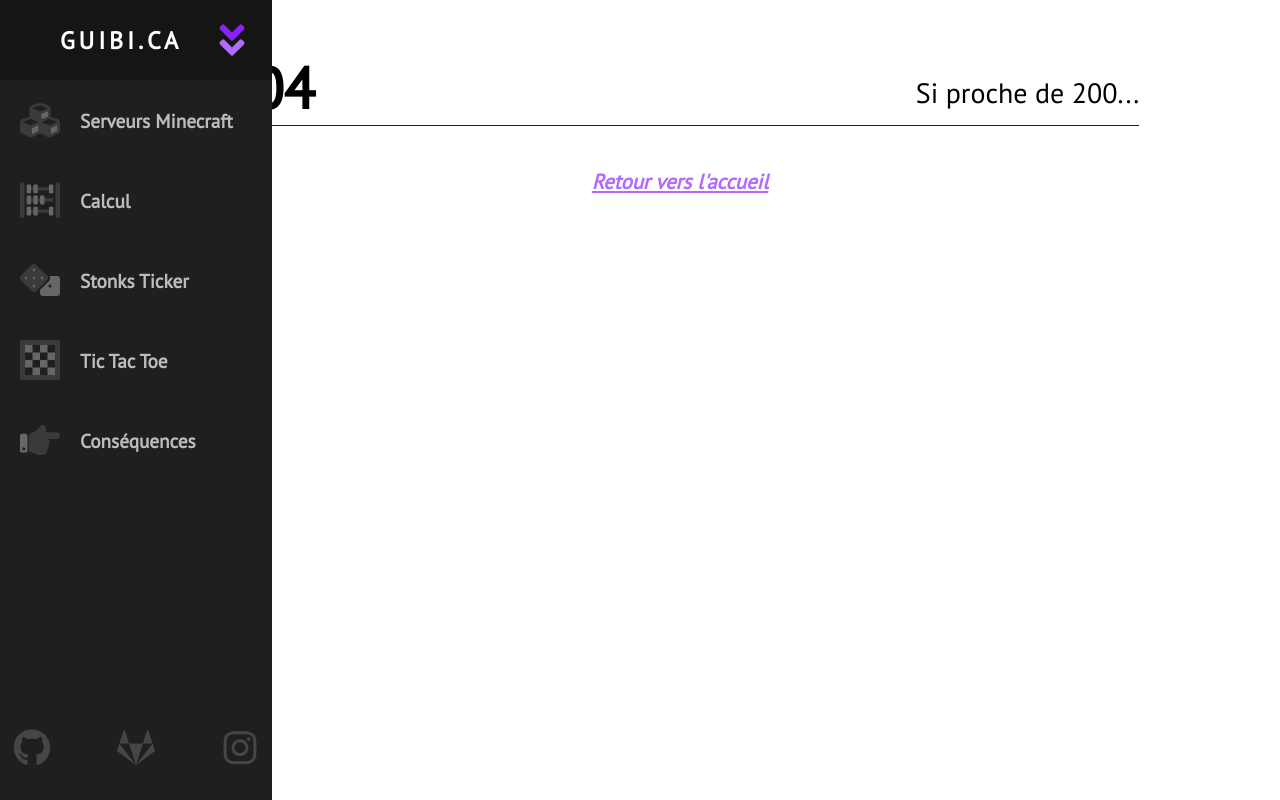
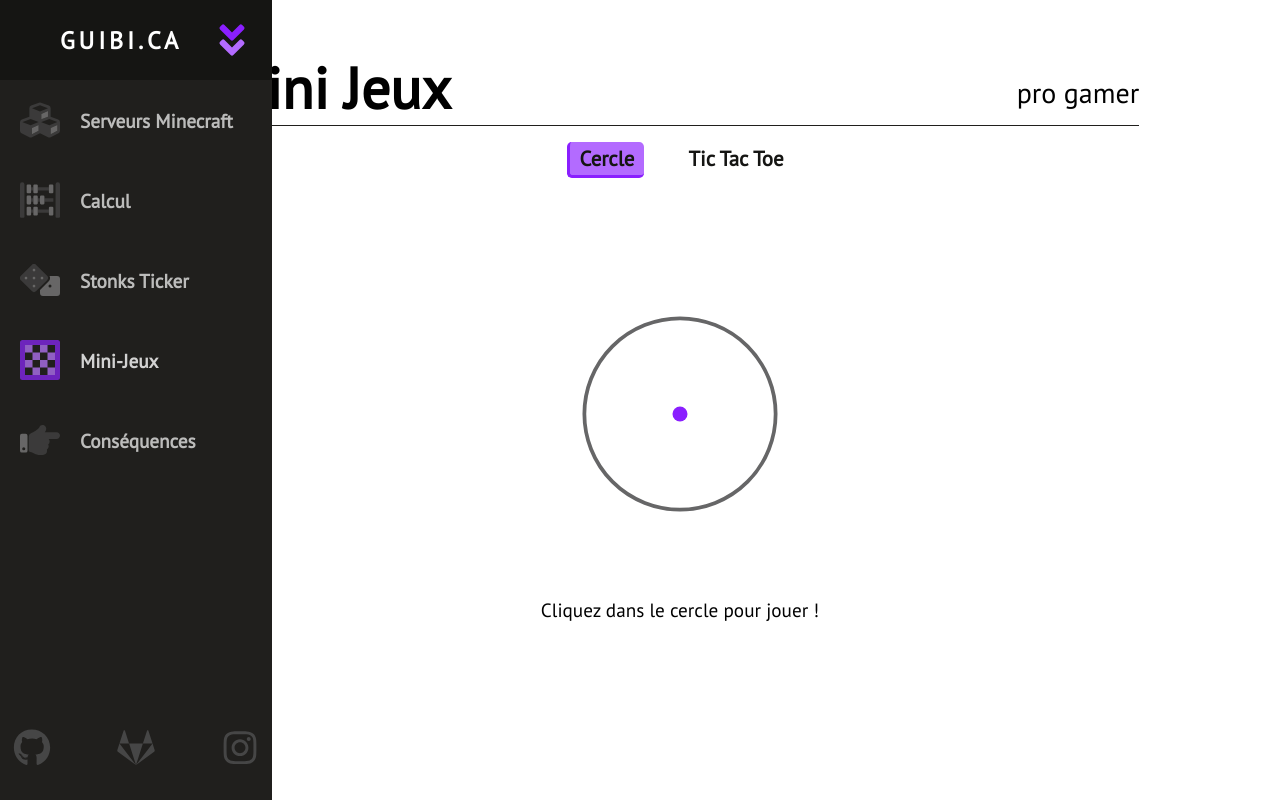
Before and after one commit to Guibi1/achive_2022_guibi.ca, a React (Create React App) app: page /minijeux/cercle in a window 1280 px wide. Before the commit this address had no page. Built offline with nearby package versions, Linux system fonts and the light colour scheme.

Commit message:
Added MiniGame page. Nested TicTacToe page and Cercle page into it.

```diff
--- a/src/App.jsx
+++ b/src/App.jsx
@@ -10,7 +10,7 @@ const PageNotFound = loadable(() => import("./components/PageNotFound"))
 const StonksTicker = loadable(() => import("./components/StonksTicker/StonksTicker"))
 const ServeursMinecraft = loadable(() => import("./components/Minecraft/ServeursMinecraft"))
 const Calcul = loadable(() => import("./components/Calcul/Calcul"))
-const TicTacToe = loadable(() => import("./components/TicTacToe/TicTacToe"))
+const MiniJeux = loadable(() => import("./components/MiniJeux/MiniJeux"))
 const Consequences = loadable(() => import("./components/Consequences/Consequences"))
 
 
@@ -38,8 +38,8 @@ export default class App extends Component
                         <Calcul fallback={<CircularProgress color="secondary"/>}/>
                     }/>
 
-                    <Route path="tic-tac-toe" element={
-                        <TicTacToe fallback={<CircularProgress color="secondary"/>}/>
+                    <Route path="minijeux/*" element={
+                        <MiniJeux fallback={<CircularProgress color="secondary"/>}/>
                     }/>
 
                     <Route path="consequences" element={
--- a/src/components/Header.jsx
+++ b/src/components/Header.jsx
@@ -42,7 +42,7 @@ export default function Header()
                 <Item url="/stonk-sticker" title="Stonks Ticker">
                     <svg aria-hidden="true" focusable="false" data-prefix="fad" data-icon="dice" role="img" xmlns="http://www.w3.org/2000/svg" viewBox="0 0 640 512" className="svg-inline--fa fa-dice fa-w-20 fa-2x"><g className="fa-group"><path fill="currentColor" d="M433.63 189.3L258.7 14.37a49.07 49.07 0 0 0-69.39 0L14.37 189.3a49.07 49.07 0 0 0 0 69.39L189.3 433.63a49.07 49.07 0 0 0 69.39 0L433.63 258.7a49.08 49.08 0 0 0 0-69.4zM96 248a24 24 0 1 1 24-24 24 24 0 0 1-24 24zm128 128a24 24 0 1 1 24-24 24 24 0 0 1-24 24zm0-128a24 24 0 1 1 24-24 24 24 0 0 1-24 24zm0-128a24 24 0 1 1 24-24 24 24 0 0 1-24 24zm128 128a24 24 0 1 1 24-24 24 24 0 0 1-24 24z" className="fa-dark"></path><path fill="currentColor" d="M592 192H473.26a81.07 81.07 0 0 1-17 89.32L320 417.58V464a48 48 0 0 0 48 48h224a48 48 0 0 0 48-48V240a48 48 0 0 0-48-48zM480 376a24 24 0 1 1 24-24 24 24 0 0 1-24 24zM96 200a24 24 0 1 0 24 24 24 24 0 0 0-24-24zm256 48a24 24 0 1 0-24-24 24 24 0 0 0 24 24zm-128 80a24 24 0 1 0 24 24 24 24 0 0 0-24-24zm0-256a24 24 0 1 0 24 24 24 24 0 0 0-24-24zm0 128a24 24 0 1 0 24 24 24 24 0 0 0-24-24z" className="fa-light"></path></g></svg>
                 </Item>
-                <Item url="/tic-tac-toe" title="Tic Tac Toe">
+                <Item url="/minijeux" title="Mini-Jeux">
                     <svg aria-hidden="true" focusable="false" data-prefix="fad" data-icon="game-board" role="img" xmlns="http://www.w3.org/2000/svg" viewBox="0 0 512 512" className="svg-inline--fa fa-game-board fa-w-16 fa-2x"><g className="fa-group"><path fill="currentColor" d="M480 0H32A32 32 0 0 0 0 32v448a32 32 0 0 0 32 32h448a32 32 0 0 0 32-32V32a32 32 0 0 0-32-32zm-31.8 448H64v-96h.2v-96H64v-96h.2V64h384z" className="fa-dark"></path><path fill="currentColor" d="M256 256v-96h-95.9V64.1h-96v96H160V256H64.2v96h96v-96zm0 96h-95.8v96h96v-96H352v-96h-96zm96.1 96.1h96v-96h-96zm.1-288.1v96h96v-96zm-96-96v96h96V64z" className="fa-light"></path></g></svg>
                 </Item>
                 <Item url="/consequences" title="Conséquences">
--- /dev/null
+++ b/src/components/MiniJeux/Cercle.jsx
@@ -0,0 +1,104 @@
+import { Component } from 'react';
+
+// TODO: make an end screen
+
+class Cercle extends Component
+{
+    constructor()
+    {
+        super();
+        this.state = { ball: { rotation: 0, inside: false }, ennemies: [], score: 0, firstGame: true, dead: false };
+    }
+
+    spawnEnnemy = (n) =>
+    {
+        if (n === 0)
+            return;
+
+        let inside = Math.floor(Math.random() * 2) === 0;
+        let rotation = (this.state.ennemies[this.state.ennemies.length - 1]?.rotation || 40) + 30 + Math.floor(Math.random() * 40);
+        if (rotation >= 360)
+            rotation -= 360;
+
+        this.setState((prev) => { return { ennemies: [ ...prev.ennemies, { rotation: rotation, inside: inside } ] }; }, () => {
+            this.spawnEnnemy(n - 1);
+        });
+    }
+
+    animateBall = () =>
+    {
+        const isAfter = (rotation, ennemyRotation) => rotation >= ennemyRotation + 7 && rotation <= ennemyRotation + 20;
+
+        let id = setInterval(() => {
+            if (document.activeElement.id !== "cercle-game")
+                return;
+
+            if (this.state.ball.rotation >= 360)
+                this.setState((prev) => { return { ball: { ...prev.ball, rotation: 0 } }; });
+
+            this.setState((prev) => { return { ball: { ...prev.ball, rotation: prev.ball.rotation + 1 } }; });
+
+            if (this.state.ball.rotation >= this.state.ennemies[0].rotation - 7 && this.state.ball.rotation <= this.state.ennemies[0].rotation + 7 && this.state.ball.inside === this.state.ennemies[0].inside)
+            {
+                clearInterval(id);
+                this.setState({ dead: true });
+            }
+
+            else if (isAfter(this.state.ball.rotation, this.state.ennemies[0].rotation) || isAfter(this.state.ball.rotation + 360, this.state.ennemies[0].rotation))
+            {
+                this.setState((prev) => { return { score: prev.score + 1, ennemies: prev.ennemies.slice(1) }; });
+                this.spawnEnnemy(1);
+            }
+
+            this.forceUpdate();
+        }, 8);
+    }
+
+    handleKeyPress = () =>
+    {
+        if (this.state.firstGame)
+        {
+            this.setState({ firstGame: false }, () => {
+                this.spawnEnnemy(5);
+                this.animateBall();
+            });
+        }
+
+        else if (this.state.dead)
+        {
+            this.setState({ ball: { rotation: 0, inside: false }, ennemies: [], score: 0, dead: false }, () => {
+                this.spawnEnnemy(5);
+                this.animateBall();
+            });
+        }
+
+        else
+        {
+            this.setState((prev) => { return { ball: { ...prev.ball, inside: !prev.ball.inside } }; });
+            this.forceUpdate();
+        }
+    }
+
+    render()
+    {
+        return (
+            <div className="section">
+
+                <div id="cercle-game" onKeyPress={this.handleKeyPress} tabIndex={-1}>
+                    <div className="cercle-ball" style={{ transform: "rotate(" + this.state.ball.rotation + "deg) translateY(" + (this.state.firstGame ? 0 : (this.state.ball.inside ? -115 : -140)) + "px)" }}></div>
+                    {this.state.ennemies.map((ennemy) =>
+                        <div className="cercle-ennemy" key={ennemy.rotation} style={{ transform: "rotate(" + ennemy.rotation + "deg) translateY(" + (ennemy.inside ? -106 : -150) + "px)" }}></div>
+                    )}
+                </div>
+
+                <div className="stack">
+                    <p id="cercle-score">{this.state.firstGame ? "Appuyez sur une touche pour commencer." : `Score: ${this.state.score}`}</p>
+                    <p id="cercle-click">Cliquez dans le cercle pour jouer !</p>
+                </div>
+            </div>
+        )
+    }
+}
+
+
+export default Cercle
--- /dev/null
+++ b/src/components/MiniJeux/MiniJeux.jsx
@@ -0,0 +1,42 @@
+import { Helmet } from "react-helmet";
+import { Link, Navigate, Route, Routes, useLocation } from "react-router-dom";
+import loadable from "@loadable/component";
+
+import { CircularProgress } from "@material-ui/core";
+
+const TicTacToe = loadable(() => import("./TicTacToe"))
+const Cercle = loadable(() => import("./Cercle"))
+
+
+export default function MiniJeux()
+{
+    const location = useLocation();
+
+    return (
+        <div className="page">
+            <Helmet><title>Mini Jeux - Guibi.ca</title></Helmet>
+            <div className="title">
+                <h1>Mini Jeux</h1>
+                <h2>pro gamer</h2>
+            </div>
+            <div className="nav">
+                <Link to="cercle" className={location.pathname.endsWith("cercle") ? "current" : ""}>Cercle</Link>
+                <Link to="tictactoe" className={location.pathname.endsWith("tictactoe") ? "current" : ""}>Tic Tac Toe</Link>
+            </div>
+
+            <Routes>
+                <Route path="tictactoe" element={
+                    <TicTacToe fallback={<CircularProgress color="secondary"/>}/>
+                }/>
+
+                <Route path="cercle" element={
+                    <Cercle fallback={<CircularProgress color="secondary"/>}/>
+                }/>
+
+                <Route path="/" element={
+                    <Navigate to="cercle"/>
+                }/>
+            </Routes>
+        </div>
+    )
+}
--- a/src/components/TicTacToe/TicTacToe.jsx
+++ b/src/components/MiniJeux/TicTacToe.jsx
@@ -1,5 +1,4 @@
 import React, { Component } from 'react'
-import { Helmet } from 'react-helmet'
 import Grid from '@material-ui/core/Grid'
 import Button from '@material-ui/core/Button'
 import XIcon from '@material-ui/icons/Close'
@@ -11,7 +10,7 @@ const O = <OIcon fontSize="large"/>
 const vide = null
 
 
-class TicTacToe extends Component
+export default class TicTacToe extends Component
 {
     constructor(props)
     {
@@ -99,13 +98,6 @@ class TicTacToe extends Component
     render()
     {
         return (
-            <div className="page">
-                <Helmet><title>Tic Tac Toe - Guibi.ca</title></Helmet>
-                <div className="title">
-                    <h1>Tic Tac Toe</h1>
-                    <h2>Un classique</h2>
-                </div>
-
             <div className="section">
                 <Grid container direction="column">
                     {this.state.plateau.map((row, rowIndex) =>
@@ -124,10 +116,6 @@ class TicTacToe extends Component
                 <p style={{margin: "15px"}}>{this.state.gagnant === "" ? (this.state.joueurActuel === X ? "C'est le tour aux X." : "C'est le tour aux O.") : (this.state.gagnant === vide ? "Partie nulle !" : (this.state.gagnant === X ? "Les X ont gagné !" : "Les O ont gagné !"))}</p>
                 <Button color="primary" variant="contained" className="buttonJouerTicTacToe" onClick={this.nouvellePartie}>{this.state.gagnant !== "" ? "Recommencer" : "Rejouer"}</Button>
             </div>
-            </div>
         )
     }
 }
-
-
-export default TicTacToe
--- a/src/index.css
+++ b/src/index.css
@@ -60,6 +60,31 @@ div.title > h2 {
   height: fit-content;
 }
 
+div.nav {
+  display: flex;
+  justify-content: center;
+  margin: 1rem auto;
+}
+
+div.nav > a {
+  margin: 0 1rem;
+  padding: 0.2rem 0.6rem;
+
+  border: 0.2rem solid transparent;
+  border-top: none;
+  border-right: none;
+  border-radius: 0.3rem;
+
+  color: var(--black);
+  font-style: normal;
+  text-decoration: none;
+}
+
+div.nav > a.current {
+  border-color: var(--purple);
+  background-color: var(--light-purple);
+}
+
 div.section {
   width: auto;
 
@@ -89,6 +114,15 @@ div.flex {
 
 div.section > div.flex:first-child:not(.purple-border):not(.gray) {
   padding-top: 0px;
+}
+
+div.stack {
+  display: grid;
+  place-items: center;
+}
+
+div.stack > * {
+  grid-area: 1 / 1 / 1 / 1;
 }
 
 div.vertical {
@@ -190,6 +224,78 @@ body::-webkit-scrollbar-thumb:active {
 .MuiInputBase-input.MuiOutlinedInput-input {
   background: white;
 }
+
+
+/* Cercle */
+div#cercle-game {
+  position: relative;
+  height: 250px;
+  width: 250px;
+  margin: 3rem auto;
+
+  border: solid var(--light-gray) 5px;
+  border-radius: 50%;
+
+  transform: scale(75%);
+  transition: all 0.5s;
+}
+
+div#cercle-game:focus {
+  border: solid var(--dark-gray) 5px;
+  transform: none;
+}
+
+div#cercle-game > div.cercle-ball {
+  --size: 20px;
+
+  position: absolute;
+  top: calc(50% - var(--size) / 2);
+  left: calc(50% - var(--size) / 2);
+
+  width: var(--size);
+  height: var(--size);
+
+  border-radius: 50%;
+  background-color: var(--purple);
+}
+
+div#cercle-game > div.cercle-ennemy {
+  --width: 15px;
+  --height: 40px;
+
+  position: absolute;
+  top: calc(50% - var(--height) / 2);
+  left: calc(50% - var(--width) / 2);
+
+  width: var(--width);
+  height: var(--height);
+
+  background-color: var(--light-purple);
+  z-index: -1;
+}
+
+div#cercle-game ~ div.stack > p#cercle-click {
+  opacity: 1;
+  transition: opacity 0.3s;
+  transition-delay: 0.2s;
+}
+
+div#cercle-game:focus ~ div.stack > p#cercle-click {
+  opacity: 0;
+  transition-delay: 0s;
+}
+
+div#cercle-game ~ div.stack > p#cercle-score {
+  opacity: 0;
+  transition: opacity 0.3s;
+  transition-delay: 0s;
+}
+
+div#cercle-game:focus ~ div.stack > p#cercle-score {
+  opacity: 1;
+  transition-delay: 0.2s;
+}
+
 
 /* Buttons Tic Tac Toe */
 .MuiButton-root.tuileTicTacToe {
--- a/src/processedIndex.css
+++ b/src/processedIndex.css
@@ -68,6 +68,35 @@ div.title > h2 {
   height: fit-content;
 }
 
+div.nav {
+  display: -webkit-box;
+  display: -ms-flexbox;
+  display: flex;
+  -webkit-box-pack: center;
+      -ms-flex-pack: center;
+          justify-content: center;
+  margin: 1rem auto;
+}
+
+div.nav > a {
+  margin: 0 1rem;
+  padding: 0.2rem 0.6rem;
+
+  border: 0.2rem solid transparent;
+  border-top: none;
+  border-right: none;
+  border-radius: 0.3rem;
+
+  color: var(--black);
+  font-style: normal;
+  text-decoration: none;
+}
+
+div.nav > a.current {
+  border-color: var(--purple);
+  background-color: var(--light-purple);
+}
+
 div.section {
   width: auto;
 
@@ -103,6 +132,15 @@ div.flex {
 
 div.section > div.flex:first-child:not(.purple-border):not(.gray) {
   padding-top: 0px;
+}
+
+div.stack {
+  display: grid;
+  place-items: center;
+}
+
+div.stack > * {
+  grid-area: 1 / 1 / 1 / 1;
 }
 
 div.vertical {
@@ -224,6 +262,88 @@ body::-webkit-scrollbar-thumb:active {
 .MuiInputBase-input.MuiOutlinedInput-input {
   background: white;
 }
+
+
+/* Cercle */
+div#cercle-game {
+  position: relative;
+  height: 250px;
+  width: 250px;
+  margin: 3rem auto;
+
+  border: solid var(--light-gray) 5px;
+  border-radius: 50%;
+
+  -webkit-transform: scale(75%);
+
+          transform: scale(75%);
+  -webkit-transition: all 0.5s;
+  transition: all 0.5s;
+}
+
+div#cercle-game:focus {
+  border: solid var(--dark-gray) 5px;
+  -webkit-transform: none;
+          transform: none;
+}
+
+div#cercle-game > div.cercle-ball {
+  --size: 20px;
+
+  position: absolute;
+  top: calc(50% - var(--size) / 2);
+  left: calc(50% - var(--size) / 2);
+
+  width: var(--size);
+  height: var(--size);
+
+  border-radius: 50%;
+  background-color: var(--purple);
+}
+
+div#cercle-game > div.cercle-ennemy {
+  --width: 15px;
+  --height: 40px;
+
+  position: absolute;
+  top: calc(50% - var(--height) / 2);
+  left: calc(50% - var(--width) / 2);
+
+  width: var(--width);
+  height: var(--height);
+
+  background-color: var(--light-purple);
+  z-index: -1;
+}
+
+div#cercle-game ~ div.stack > p#cercle-click {
+  opacity: 1;
+  -webkit-transition: opacity 0.3s;
+  transition: opacity 0.3s;
+  -webkit-transition-delay: 0.2s;
+          transition-delay: 0.2s;
+}
+
+div#cercle-game:focus ~ div.stack > p#cercle-click {
+  opacity: 0;
+  -webkit-transition-delay: 0s;
+          transition-delay: 0s;
+}
+
+div#cercle-game ~ div.stack > p#cercle-score {
+  opacity: 0;
+  -webkit-transition: opacity 0.3s;
+  transition: opacity 0.3s;
+  -webkit-transition-delay: 0s;
+          transition-delay: 0s;
+}
+
+div#cercle-game:focus ~ div.stack > p#cercle-score {
+  opacity: 1;
+  -webkit-transition-delay: 0.2s;
+          transition-delay: 0.2s;
+}
+
 
 /* Buttons Tic Tac Toe */
 .MuiButton-root.tuileTicTacToe {
```
Lines whose indentation alone changed are shown as unchanged.
